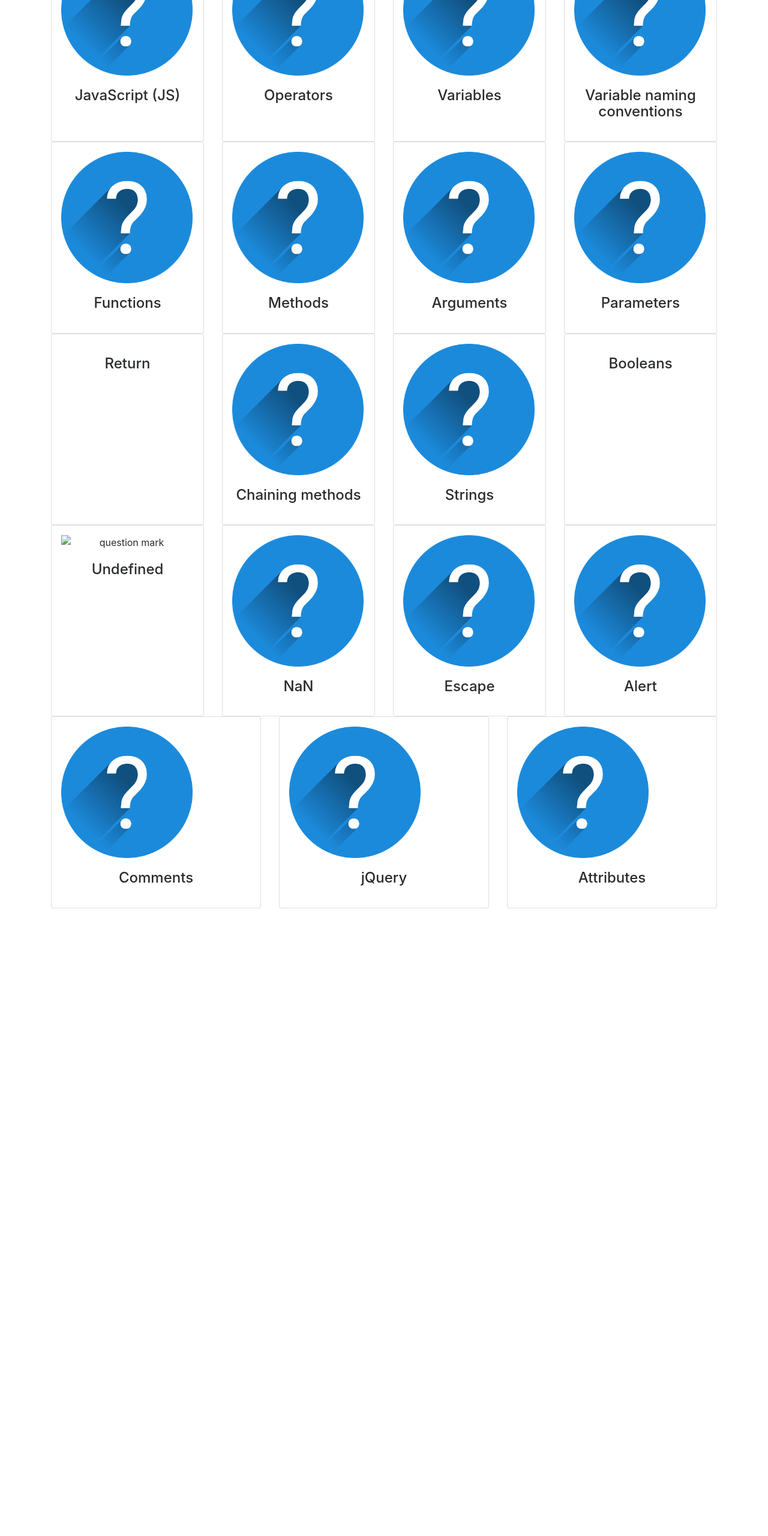
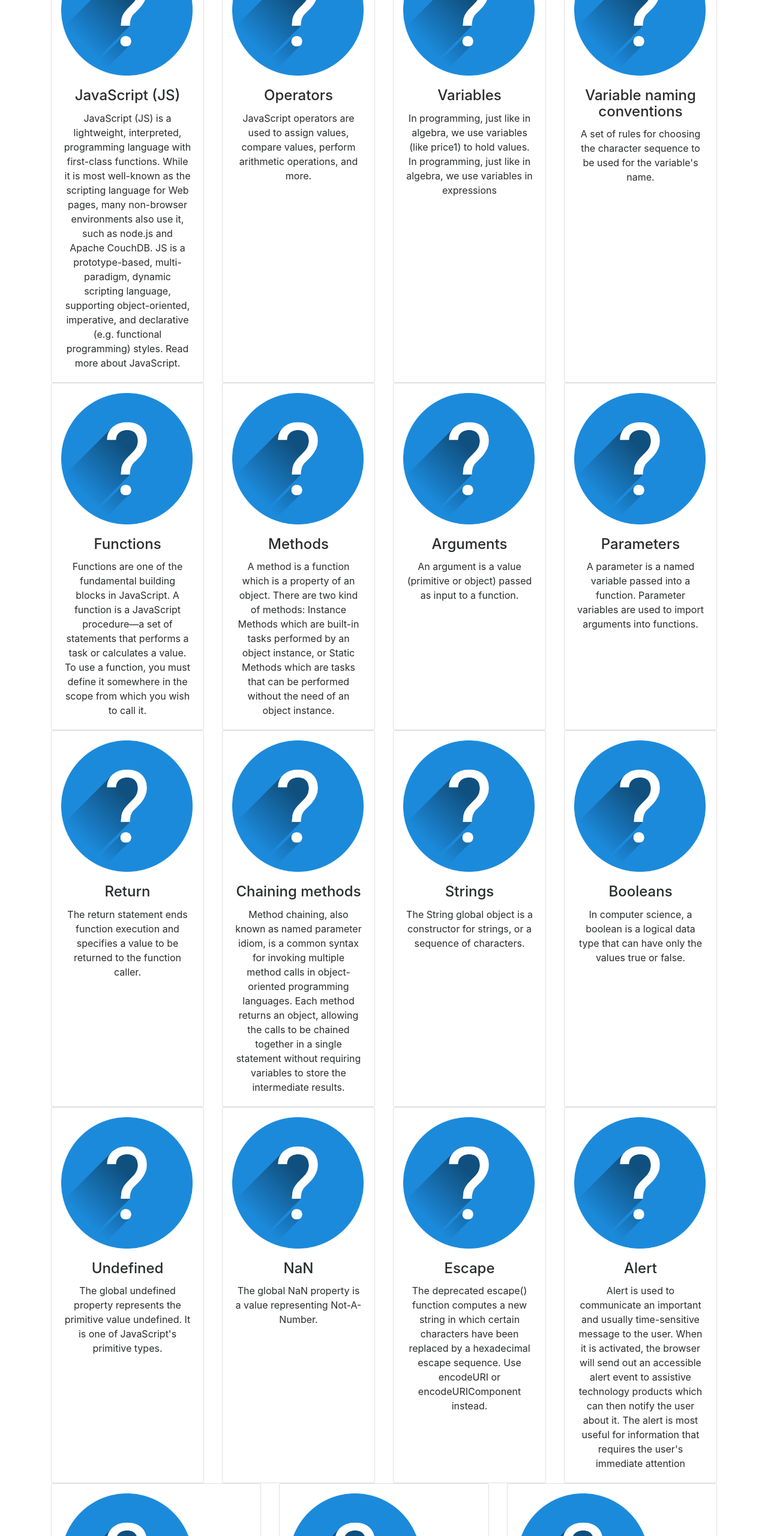
Before and after one commit to matthewrobison808/flashcards, a plain HTML site: page index.html in a window 1280 px wide. Shown: the part 240-2800 px from the top of the page at 60% size. Before the commit the page ends 1754 px from the top, so only its background shows below. Drawn offline with Linux system fonts and the light colour scheme.

Commit message:
Add content to cards

```diff
--- a/index.html
+++ b/index.html
@@ -19,28 +19,28 @@
           <img class="card-img-top" src="img/question.png" alt="Card image cap">
           <div class="card-block">
             <h4 class="card-title">JavaScript (JS)</h4>
-            <p class="card-text"></p>
+            <p class="card-text">JavaScript (JS) is a lightweight, interpreted, programming language with first-class functions. While it is most well-known as the scripting language for Web pages, many non-browser environments also use it, such as node.js and Apache CouchDB. JS is a prototype-based, multi-paradigm, dynamic scripting language, supporting object-oriented, imperative, and declarative (e.g. functional programming) styles. Read more about JavaScript.</p>
           </div>
         </div>
         <div class="card">
           <img class="card-img-top" src="img/question.png" alt="Card image cap">
           <div class="card-block">
             <h4 class="card-title">Operators</h4>
-            <p></p>
+            <p class="card-text">JavaScript operators are used to assign values, compare values, perform arithmetic operations, and more.</p>
           </div>
         </div>
         <div class="card">
           <img class="card-img-top" src="img/question.png" alt="Card image cap">
           <div class="card-block">
-            <h4>Variables</h4>
-            <p></p>
+            <h4 class="card-title">Variables</h4>
+            <p class="card-text">In programming, just like in algebra, we use variables (like price1) to hold values. In programming, just like in algebra, we use variables in expressions</p>
           </div>
         </div>
         <div class="card">
           <img class="card-img-top" src="img/question.png" alt="Card image cap">
           <div class="card-block">
-            <h4>Variable naming conventions</h4>
-            <p></p>
+            <h4 class="card-title">Variable naming conventions</h4>
+            <p class="card-text">A set of rules for choosing the character sequence to be used for the variable's name.</p>
           </div>
         </div>
       </div>
@@ -48,89 +48,29 @@
         <div class="card">
           <img class="card-img-top" src="img/question.png" alt="Question mark">
           <div class="card-block">
-            <h4>Functions</h4>
-            <p></p>
+            <h4 class="card-title">Functions</h4>
+            <p class="card-text">Functions are one of the fundamental building blocks in JavaScript. A function is a JavaScript procedure—a set of statements that performs a task or calculates a value. To use a function, you must define it somewhere in the scope from which you wish to call it.</p>
           </div>
         </div>
         <div class="card">
           <img class="card-img-top" src="img/question.png" alt="Questins mark">
           <div class="card-block">
-            <h4>Methods</h4>
-            <p></p>
+            <h4 class="card-title">Methods</h4>
+            <p class="card-text">A method is a function which is a property of an object. There are two kind of methods: Instance Methods which are built-in tasks performed by an object instance, or Static Methods which are tasks that can be performed without the need of an object instance.</p>
           </div>
         </div>
         <div class="card">
           <img class="card-img-top" src="img/question.png" alt="question mark">
           <div class="card-block">
-            <h4>Arguments</h4>
-            <p></p>
+            <h4 class="card-title">Arguments</h4>
+            <p class="card-text">An argument is a value (primitive or object) passed as input to a function.</p>
           </div>
         </div>
         <div class="card">
           <img class="card-img-top" src="img/question.png" alt="Question mark">
           <div class="card-block">
-            <h4>Parameters</h4>
-            <p></p>
-          </div>
-        </div>
-      </div>
-      <div class="card-deck">
-        <div class="card">
-          <img class="card-img-top">
-          <div class="card-block">
-            <h4>Return</h4>
-            <p></p>
-          </div>
-        </div>
-        <div class="card">
-          <img class="card-img-top" src="img/question.png" alt="question mark">
-          <div class="card-block">
-            <h4>Chaining methods</h4>
-            <p></p>
-          </div>
-        </div>
-        <div class="card">
-          <img class="card-img-top" src="img/question.png" alt="question mark">
-          <div class="card-block">
-            <h4>Strings</h4>
-            <p></p>
-          </div>
-        </div>
-        <div class="card">
-          <img class="card-img-top">
-          <div class="card-block">
-            <h4>Booleans</h4>
-            <p></p>
-          </div>
-        </div>
-      </div>
-      <div class="card-deck">
-        <div class="card">
-          <img class="card-img-top" src="img/question" alt="question mark">
-          <div class="card-block">
-            <h4>Undefined</h4>
-            <p></p>
-          </div>
-        </div>
-        <div class="card">
-          <img class="card-img-top" src="img/question.png" alt="question mark">
-          <div class="card-block">
-            <h4>NaN</h4>
-            <p></p>
-          </div>
-        </div>
-        <div class="card">
-          <img class="card-img-top" src="img/question.png" alt="question mark">
-          <div class="card-block">
-            <h4>Escape</h4>
-            <p></p>
-          </div>
-        </div>
-        <div class="card">
-          <img class="card-img-top" src="img/question.png" alt="question mark">
-          <div class="card-block">
-            <h4>Alert</h4>
-            <p></p>
+            <h4 class="card-title">Parameters</h4>
+            <p class="card-text">A parameter is a named variable passed into a function. Parameter variables are used to import arguments into functions.</p>
           </div>
         </div>
       </div>
@@ -138,22 +78,82 @@
         <div class="card">
           <img class="card-img-top" src="img/question.png" alt="Question mark">
           <div class="card-block">
-            <h4>Comments</h4>
-            <p></p>
+            <h4 class="card-title">Return</h4>
+            <p class="card-text">The return statement ends function execution and specifies a value to be returned to the function caller.</p>
+          </div>
+        </div>
+        <div class="card">
+          <img class="card-img-top" src="img/question.png" alt="question mark">
+          <div class="card-block">
+            <h4 class="card-title">Chaining methods</h4>
+            <p class="card-text">Method chaining, also known as named parameter idiom, is a common syntax for invoking multiple method calls in object-oriented programming languages. Each method returns an object, allowing the calls to be chained together in a single statement without requiring variables to store the intermediate results.</p>
+          </div>
+        </div>
+        <div class="card">
+          <img class="card-img-top" src="img/question.png" alt="question mark">
+          <div class="card-block">
+            <h4 class="card-title">Strings</h4>
+            <p class="card-text">The String global object is a constructor for strings, or a sequence of characters.</p>
           </div>
         </div>
         <div class="card">
           <img class="card-img-top" src="img/question.png" alt="Question mark">
           <div class="card-block">
-            <h4>jQuery</h4>
-            <p></p>
+            <h4 class="card-title">Booleans</h4>
+            <p class="card-text">In computer science, a boolean is a logical data type that can have only the values true or false.</p>
+          </div>
+        </div>
+      </div>
+      <div class="card-deck">
+        <div class="card">
+          <img class="card-img-top" src="img/question.png" alt="question mark">
+          <div class="card-block">
+            <h4 class="card-title">Undefined</h4>
+            <p class="card-text">The global undefined property represents the primitive value undefined. It is one of JavaScript's primitive types.</p>
+          </div>
+        </div>
+        <div class="card">
+          <img class="card-img-top" src="img/question.png" alt="question mark">
+          <div class="card-block">
+            <h4 class="card-title">NaN</h4>
+            <p class="card-text">The global NaN property is a value representing Not-A-Number.</p>
+          </div>
+        </div>
+        <div class="card">
+          <img class="card-img-top" src="img/question.png" alt="question mark">
+          <div class="card-block">
+            <h4 class="card-title">Escape</h4>
+            <p class="card-text">The deprecated escape() function computes a new string in which certain characters have been replaced by a hexadecimal escape sequence. Use encodeURI or encodeURIComponent instead.</p>
+          </div>
+        </div>
+        <div class="card">
+          <img class="card-img-top" src="img/question.png" alt="question mark">
+          <div class="card-block">
+            <h4 class="card-title">Alert</h4>
+            <p class="card-text">Alert is used to communicate an important and usually time-sensitive message to the user. When it is activated, the browser will send out an accessible alert event to assistive technology products which can then notify the user about it. The alert is most useful for information that requires the user's immediate attention</p>
+          </div>
+        </div>
+      </div>
+      <div class="card-deck">
+        <div class="card">
+          <img class="card-img-top" src="img/question.png" alt="Question mark">
+          <div class="card-block">
+            <h4 class="card-title">Comments</h4>
+            <p class="card-text">Used to leave notes to either yourself or other coders that doesn't interfere with code on page.</p>
           </div>
         </div>
         <div class="card">
           <img class="card-img-top" src="img/question.png" alt="Question mark">
           <div class="card-block">
-            <h4>Attributes</h4>
-            <p></p>
+            <h4 class="card-title">jQuery</h4>
+            <p class="card-text">jQuery is a JavaScript Library that focus on simplify DOM, AJAX, and Event control.</p>
+          </div>
+        </div>
+        <div class="card">
+          <img class="card-img-top" src="img/question.png" alt="Question mark">
+          <div class="card-block">
+            <h4 class="card-title">Attributes</h4>
+            <p class="card-text">An attribute extends a tag, changing tag behavior or providing metadata. An attribute always has the form name=value (giving the attribute's identifier and the attribute's associated value).</p>
           </div>
         </div>
       </div>
```
